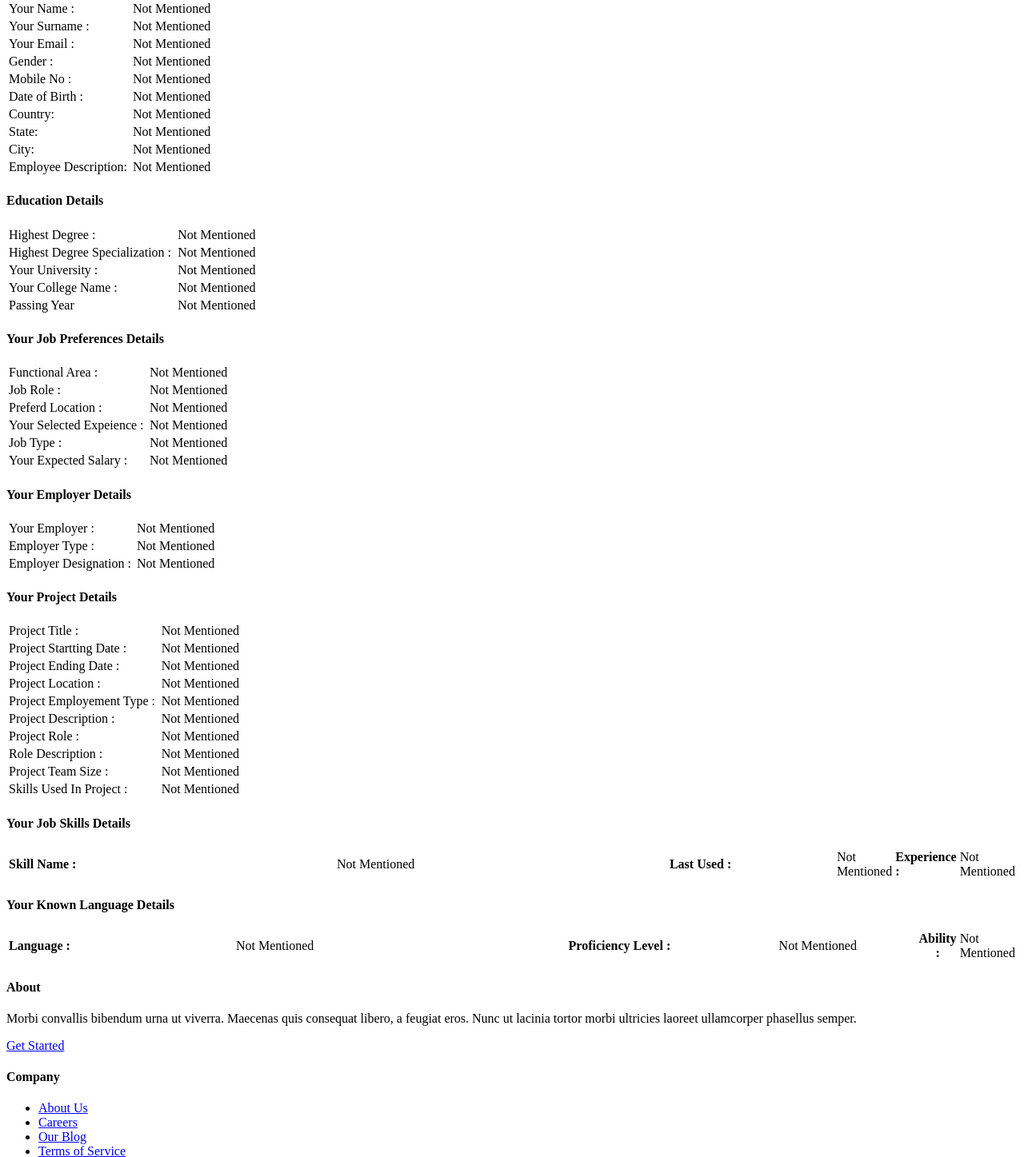
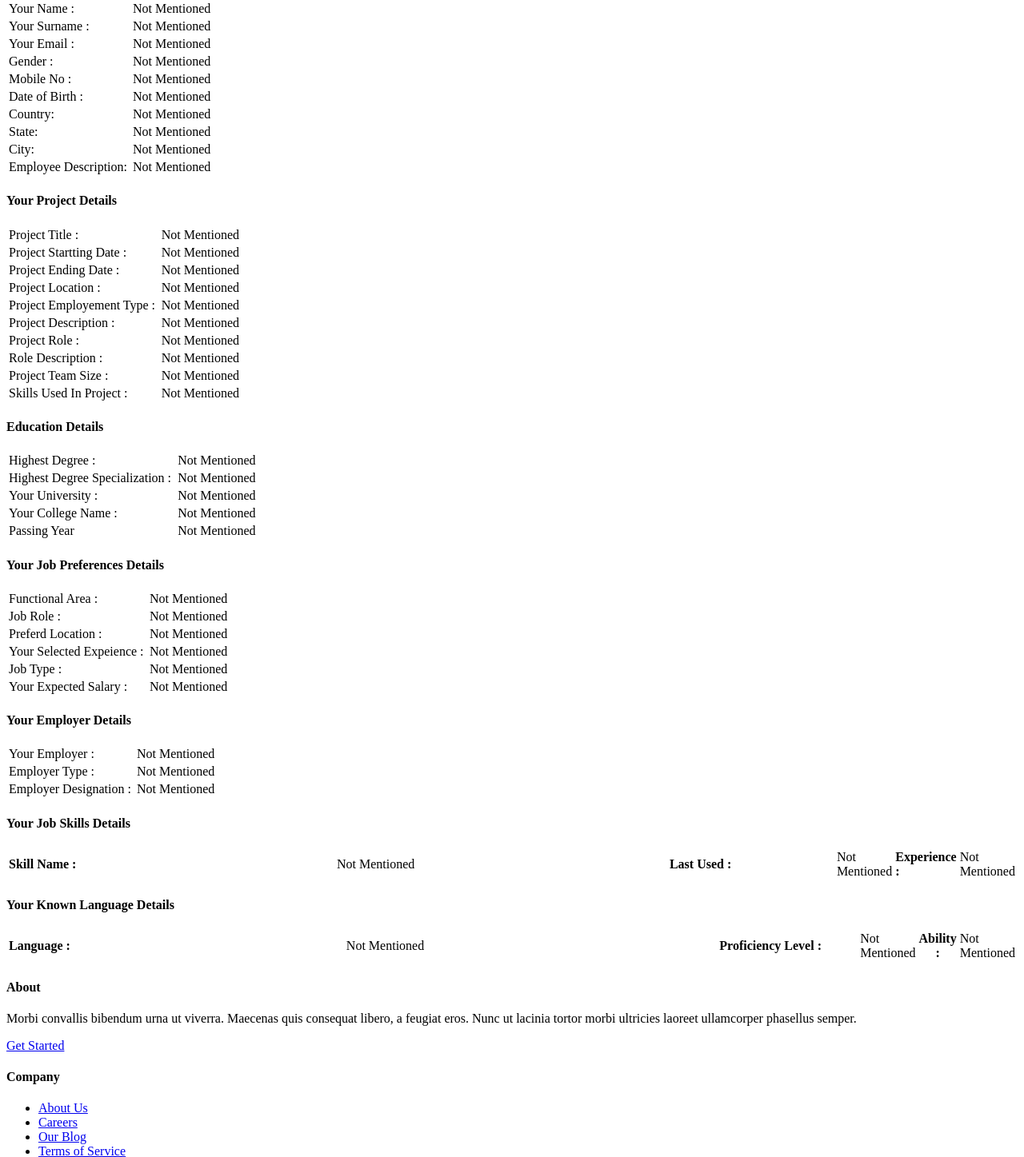
Before and after one commit to ewwgit/jobportal, a Yii app: the page made by frontend/views/site/viewprofile.php in a window 1280 px wide. Shown: the part 471-1918 px from the top of the page at 80% size. Run offline with PHP 8.4 and a stand-in for Yii, Linux system fonts and the light colour scheme; the template is opened without the code that fills it, so the values that code supplies are empty; some libraries are stand-ins or nearby versions.

Commit message:
Updated for latest updations

```diff
--- a/frontend/modules/employercompany/views/empcommon/jobpostings.php
+++ b/frontend/modules/employercompany/views/empcommon/jobpostings.php
@@ -19,6 +19,12 @@
 
 select {
 	height: 40px !important;
+}
+.btn {
+	padding: 6px 3px;
+}
+.file-footer-caption {
+	width: 228px;
 }
 </style>
 <div class="site-signup">
--- a/frontend/modules/employercompany/views/empcommon/jobpostingupdates.php
+++ b/frontend/modules/employercompany/views/empcommon/jobpostingupdates.php
@@ -30,6 +30,12 @@
 
 select {
 	height: 40px !important;
+}
+.btn {
+	padding: 6px 3px;
+}
+.file-footer-caption {
+	width: 228px;
 }
 </style>
 <div class="site-signup">
--- a/frontend/views/common/employee.php
+++ b/frontend/views/common/employee.php
@@ -23,6 +23,12 @@
 
 select {
 	height: 40px !important;
+}
+.btn {
+	padding: 6px 3px;
+}
+.file-footer-caption {
+	width: 228px;
 }
 </style>
 <div id="titlebar" class="single">
--- a/frontend/views/site/jobsview.php
+++ b/frontend/views/site/jobsview.php
@@ -45,7 +45,7 @@
 	?>
 	<?php if($memberJoin ==0){?>
 
-	<button class="btn btn-primary apply_job" style ="margin-left : 260px;" id="needtoapply<?=  $model->id; ?>" apljobid="<?php echo $model->id;?>">Apply this Job</button>
+	<button class="btn btn-primary apply_job" style ="float: right;" id="needtoapply<?=  $model->id; ?>" apljobid="<?php echo $model->id;?>">Apply this Job</button>
 
 
 	<?php
@@ -53,7 +53,7 @@
 	else {
 		?>
 
-	<button class="btn btn-primary applied" style ="margin-left : 260px;">Applied</button>
+	<button class="btn btn-primary applied" style ="float: right;">Applied</button>
 
 	<?php }?>
 	</div>
--- a/frontend/views/site/viewprofile.php
+++ b/frontend/views/site/viewprofile.php
@@ -302,8 +304,8 @@
                   	 <tbody>
                       <tr>
                        <td style="width: 40% !important; font-weight: bold;"> Skill  Name :</td>
-                          <td style="width: 25% !important; font-weight: bold;">Last Used :</td>
-                            <td style="width: 32% !important; font-weight: bold;">Experience :</td>
+                          <td style="width: 30% !important; font-weight: bold;">Last Used :</td>
+                            <td style="width: 30% !important; font-weight: bold;">Experience :</td>
                             </tr>
                   <?php foreach ($skillmodel as $alreadySkills){?>
 
@@ -312,10 +314,10 @@
                         <td style="width: 40% !important;"><?php echo  $alreadySkills->skillname ;?></td>
 
 
-                        <td style="width: 25% !important;"><?php echo  $alreadySkills->lastused; ?></td>
+                        <td style="width: 30% !important;"><?php echo  $alreadySkills->lastused; ?></td>
 
 
-                        <td style="width: 32% !important;"><?php echo  $alreadySkills->skillexperience ;?></td>
+                        <td style="width: 30% !important;"><?php echo  $alreadySkills->skillexperience ;?></td>
                          </tr>
 
                          <?php }?>
@@ -331,11 +333,11 @@
                         <td style="width: 40% !important; font-weight: bold;">Skill Name :</td>
                         <td style="width: 40% !important;"><?php echo  'Not Mentioned' ;?></td>
 
-                        <td style="width: 25% !important; font-weight: bold;">Last Used :</td>
-                        <td style="width: 25% !important;"><?php echo 'Not Mentioned' ;?></td>
+                        <td style="width: 40% !important; font-weight: bold;">Last Used :</td>
+                        <td style="width: 40% !important;"><?php echo 'Not Mentioned' ;?></td>
 
-                        <td style="width: 32% !important; font-weight: bold;">Experience :</td>
-                        <td style="width: 32% !important;"><?php echo  'Not Mentioned' ;?></td>
+                        <td style="width: 40% !important; font-weight: bold;">Experience :</td>
+                        <td style="width: 40% !important;"><?php echo  'Not Mentioned' ;?></td>
                       </tr>
                     </tbody>
                   </table>
@@ -353,9 +355,9 @@
                   	 <table class="table table-user-information ">
                     <tbody>
                       <tr>
-                  	       <td style="width: 25% !important; font-weight: bold;">Language :</td>
+                  	       <td style="width: 30% !important; font-weight: bold;">Language :</td>
                   	            <td style="width: 35% !important; font-weight: bold;">Proficiency Level :</td>
-                  	            <td style="width: 38% !important; font-weight: bold;">Ability:</td>
+                  	            <td style="width: 35% !important; font-weight: bold;">Ability:</td>
                   	            </tr>
                   <?php foreach ($languagemodel as $alreadylanguages){?>
 
@@ -366,7 +368,7 @@
                         <td style="width: 35% !important;"><?php echo  $alreadylanguages->proficiencylevel ;  ?></td>
 
 
-                         <td style="width: 38% !important;"><?php echo  $alreadylanguages->ability;   ?></td>
+                         <td style="width: 40% !important;"><?php echo  $alreadylanguages->ability;   ?></td>
                       </tr>
 
                     <?php }?>
@@ -376,14 +378,14 @@
                    <table class="table table-user-information ">
                     <tbody>
                       <tr>
-                        <td style="width: 25% !important; font-weight: bold;">Language :</th>
-                        <td style="width: 25% !important;"><?php echo 'Not Mentioned';?></td>
+                        <td style="width: 40% !important; font-weight: bold;">Language :</th>
+                        <td style="width: 40% !important;"><?php echo 'Not Mentioned';?></td>
 
-                        <th style="width: 35% !important; font-weight: bold;">Proficiency Level :</th>
-                        <td style="width: 35% !important;"><?php echo  'Not Mentioned';  ?></td>
+                        <th style="width: 40% !important; font-weight: bold;">Proficiency Level :</th>
+                        <td style="width: 40% !important;"><?php echo  'Not Mentioned';  ?></td>
 
-                        <th style="width: 38% !important; font-weight: bold;">Ability :</th>
-                        <td style="width: 38% !important;"><?php echo 'Not Mentioned';   ?></td>
+                        <th style="width: 40% !important; font-weight: bold;">Ability :</th>
+                        <td style="width: 40% !important;"><?php echo 'Not Mentioned';   ?></td>
                       </tr>
                     </tbody>
                   </table>
```
Also changed, not shown: other parts of frontend/views/site/viewprofile.php (+101 -99 lines), frontend/modules/employercompany/views/empcommon/comview.php (+43 -42 lines), frontend/modules/employercompany/views/empcommon/employercommonview.php (+34 -33 lines).
